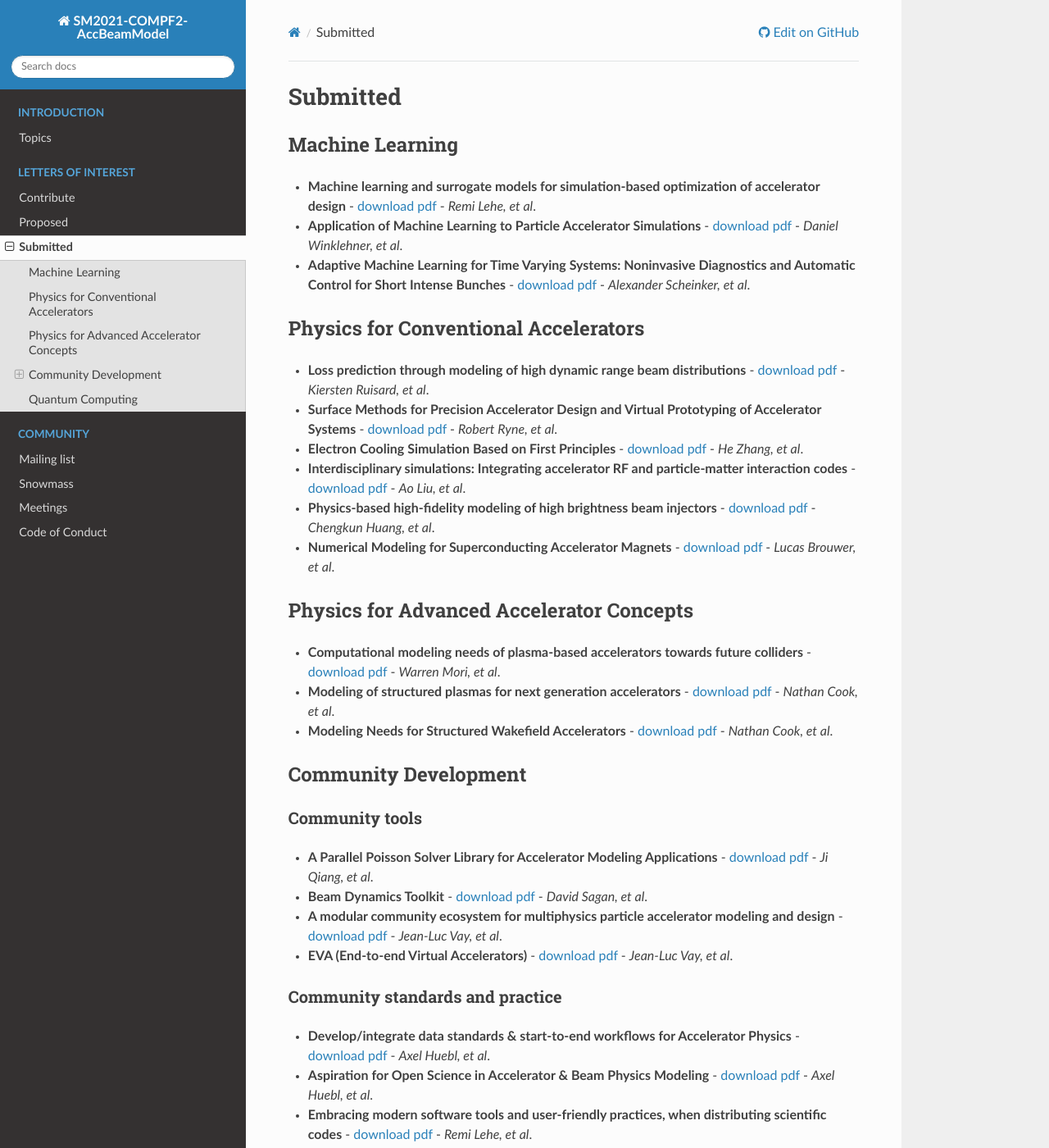
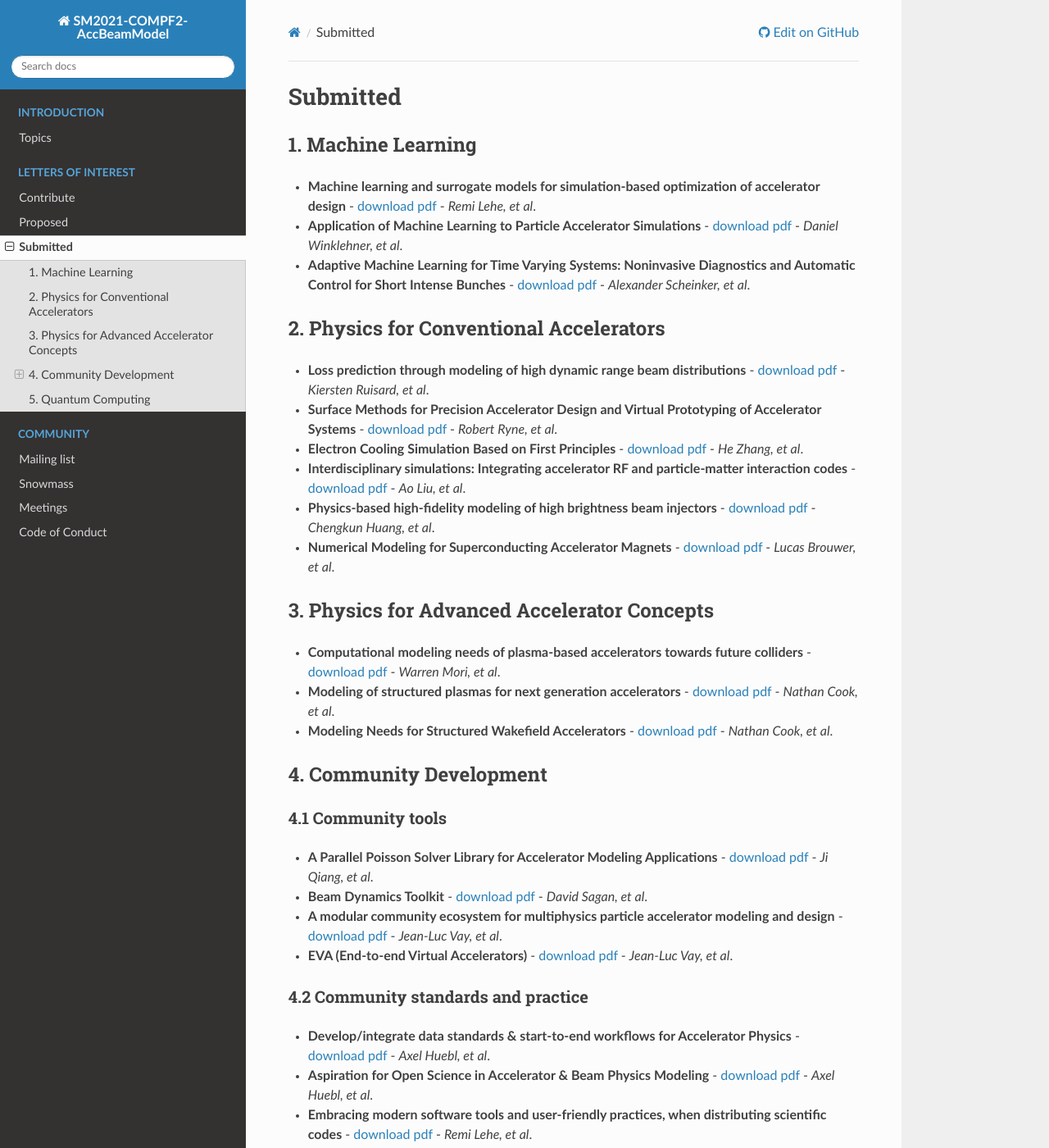
Before and after one commit to snowmass-compf2-accbeammodel/snowmass-compf2-accbeammodel.github.io, a Sphinx documentation site: the page built from docs/source/loi/submitted.rst, in a window 1280 px wide and 1400 px high. Shown: the whole window at 82% size. Built offline with Sphinx 7.4.7 and the Read the Docs theme 2.0.0, drawn with Linux system fonts in a browser that asks for light colours; some of the changed text lies outside the part shown.

Commit message:
Numbered sections.

```diff
--- a/docs/source/loi/submitted.rst
+++ b/docs/source/loi/submitted.rst
@@ -3,8 +3,8 @@
 Submitted
 =========
 
-Machine Learning
-----------------
+1. Machine Learning
+-------------------
 
 - **Machine learning and surrogate models for simulation-based optimization of accelerator design** - `download pdf <https://www.snowmass21.org/docs/files/summaries/CompF/SNOWMASS21-CompF2_CompF3-AF1_AF6_Lehe-075.pdf>`__ - *Remi Lehe, et al*.
 
@@ -12,8 +12,8 @@ Machine Learning
 
 - **Adaptive Machine Learning for Time Varying Systems: Noninvasive Diagnostics and Automatic Control for Short Intense Bunches** - `download pdf <https://www.snowmass21.org/docs/files/summaries/AF/SNOWMASS21-AF1_AF4_Alexander_Scheinker,_ascheink@lanl.gov-029.pdf>`__ - *Alexander Scheinker, et al*.
 
-Physics for Conventional Accelerators
--------------------------------------
+2. Physics for Conventional Accelerators
+----------------------------------------
 - **Loss prediction through modeling of high dynamic range beam distributions** - `download pdf <https://www.snowmass21.org/docs/files/summaries/AF/SNOWMASS21-AF1_AF2_Kiersten_Ruisard-145.pdf>`__ - *Kiersten Ruisard, et al*.
 
 - **Surface Methods for Precision Accelerator Design and Virtual Prototyping of Accelerator Systems** - `download pdf <https://www.snowmass21.org/docs/files/summaries/CompF/SNOWMASS21-CompF2_CompF0_Robert_Ryne-071.pdf>`__ - *Robert Ryne, et al*.
@@ -26,18 +26,18 @@ Physics for Conventional Accelerators
 
 - **Numerical Modeling for Superconducting Accelerator Magnets** - `download pdf <https://www.snowmass21.org/docs/files/summaries/CompF/SNOWMASS21-CompF2_CompF0-AF7_AF0-027.pdf>`__ - *Lucas Brouwer, et al*.
 
-Physics for Advanced Accelerator Concepts
------------------------------------------
+3. Physics for Advanced Accelerator Concepts
+--------------------------------------------
 - **Computational modeling needs of plasma-based accelerators towards future colliders** - `download pdf <https://www.snowmass21.org/docs/files/summaries/AF/SNOWMASS21-AF1_AF6_Mori-218.pdf>`__ - *Warren Mori, et al*.
 
 - **Modeling of structured plasmas for next generation accelerators** - `download pdf <https://www.snowmass21.org/docs/files/summaries/CompF/SNOWMASS21-CompF2_CompF0-AF6_AF0_Nathan_Cook-099.pdf>`__ - *Nathan Cook, et al*.
 
 - **Modeling Needs for Structured Wakefield Accelerators** - `download pdf <https://www.snowmass21.org/docs/files/summaries/CompF/SNOWMASS21-CompF2_CompF0_Cook-110.pdf>`__ - *Nathan Cook, et al*.
 
-Community Development
----------------------
-Community tools
-^^^^^^^^^^^^^^^
+4. Community Development
+------------------------
+4.1 Community tools
+^^^^^^^^^^^^^^^^^^^
 - **A Parallel Poisson Solver Library for Accelerator Modeling Applications** - `download pdf <https://www.snowmass21.org/docs/files/summaries/CompF/SNOWMASS21-CompF2_CompF0-050.pdf>`__ - *Ji Qiang, et al*.
 
 - **Beam Dynamics Toolkit** - `download pdf <https://www.snowmass21.org/docs/files/summaries/CompF/SNOWMASS21-CompF2_CompF0_Sagan-077.pdf>`__ - *David Sagan, et al*.
@@ -46,24 +46,24 @@ Community tools
 
 - **EVA (End-to-end Virtual Accelerators)** - `download pdf <https://www.snowmass21.org/docs/files/summaries/CompF/SNOWMASS21-CompF2_CompF0-AF1_AF0_Vay-067.pdf>`__ - *Jean-Luc Vay, et al*.
 
-Community standards and practice
-^^^^^^^^^^^^^^^^^^^^^^^^^^^^^^^^
+4.2 Community standards and practice
+^^^^^^^^^^^^^^^^^^^^^^^^^^^^^^^^^^^^
 - **Develop/integrate data standards & start-to-end workflows for Accelerator Physics** - `download pdf <https://www.snowmass21.org/docs/files/summaries/CompF/SNOWMASS21-CompF2_CompF7-AF1_AF0_Huebl-079.pdf>`__ - *Axel Huebl, et al*.
 
 - **Aspiration for Open Science in Accelerator & Beam Physics Modeling** - `download pdf <https://www.snowmass21.org/docs/files/summaries/CompF/SNOWMASS21-CompF2_CompF7-AF1_AF0_Huebl-081.pdf>`__ - *Axel Huebl, et al*.
 
 - **Embracing modern software tools and user-friendly practices, when distributing scientific codes** - `download pdf <https://www.snowmass21.org/docs/files/summaries/CompF/SNOWMASS21-CompF2_CompF0_Lehe-076.pdf>`__ - *Remi Lehe, et al*.
 
-Community organization
-^^^^^^^^^^^^^^^^^^^^^^
+4.3 Community organization
+^^^^^^^^^^^^^^^^^^^^^^^^^^
 - **Center(s) for accelerator and beam modeling** - `download pdf <https://www.snowmass21.org/docs/files/summaries/CompF/SNOWMASS21-CompF2_CompF0-AF1_AF0_Vay-069.pdf>`__ - *Jean-Luc Vay, et al*.
 
 - **Consortium for PIC Software in Accelerator Science** - `download pdf <https://www.snowmass21.org/docs/files/summaries/CompF/SNOWMASS21-CompF2_CompF0-AF6_AF1_tsung-082.pdf>`__ - *Warren Mori, et al*.
 
 - **Collaboration between industry and the HEP community** - `download pdf <https://www.snowmass21.org/docs/files/summaries/CommF/SNOWMASS21-CommF1_CommF0-AF0_AF1_Bruhwiler-066.pdf>`__ - *David Bruhwiler, et al*.
 
-Quantum Computing
------------------
+5. Quantum Computing
+--------------------
 - **Getting Ready in Algorithm and Software Development for the Arrival of the Quantum Computing Age** - `download pdf <https://www.snowmass21.org/docs/files/summaries/CompF/SNOWMASS21-CompF2_CompF0_HeZhang-072.pdf>`__ - *He Zhang, et al*.
 
 
```
